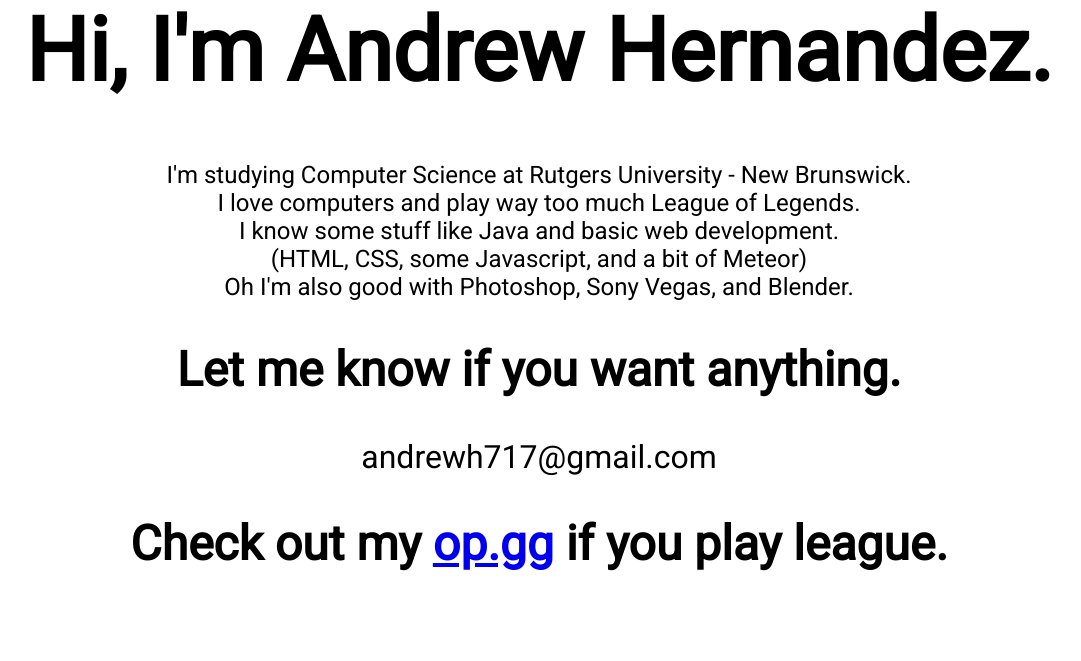
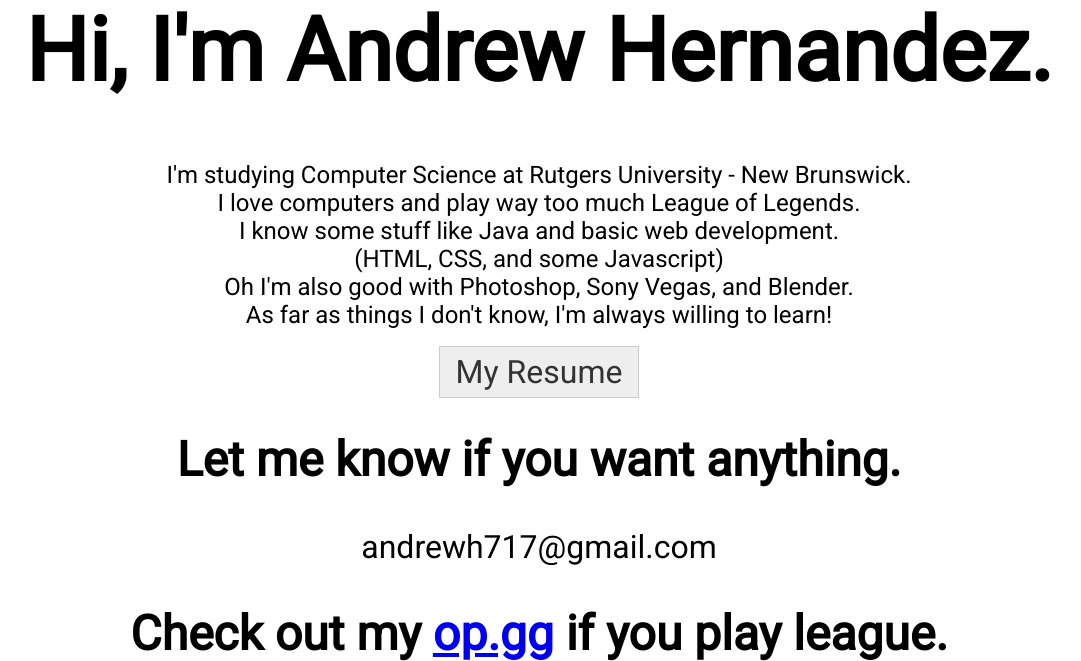
Before and after one commit to andrewh717/andrewh.co, a PHP site: page / in a window 1280 px wide. Shown: the part 500-1161 px from the top of the page, without its empty margins (101-1182 px from the left). Before the commit the page ends 1071 px from the top, so only its background shows below. Run offline with PHP 8.4, Linux system fonts and the light colour scheme.

Commit message:
Added resume and edited summary

```diff
--- a/css/style.css
+++ b/css/style.css
@@ -15,6 +15,14 @@ h3{
 }
 p{
   font-size: 1.5em;
+}
+.button {
+  font-size: 2em;
+  text-decoration: none;
+  background-color: #EEEEEE;
+  color: #333333;
+  padding: 0.2em 0.5em;
+  border: 1px solid #CCCCCC;
 }
 #propic_desktop{
   display: block;
--- a/index.html
+++ b/index.html
@@ -16,11 +16,13 @@
         <p>I'm studying Computer Science at Rutgers University - New Brunswick.<br>
           I love computers and play way too much League of Legends.<br>
           I know some stuff like Java and basic web development.<br>
-          (HTML, CSS, some Javascript, and a bit of Meteor)<br>
-          Oh I'm also good with Photoshop, Sony Vegas, and Blender.
+          (HTML, CSS, and some Javascript)<br>
+          Oh I'm also good with Photoshop, Sony Vegas, and Blender.<br>
+          As far as things I don't know, I'm always willing to learn!
         </p>
+        <a href="resume/Andrew Hernandez Resume v4.pdf" class="button" target="_blank">My Resume</a>
         <h2>Let me know if you want anything.</h2>
         <h3>andrewh717@gmail.com</h3>
-        <h2>Check out my <a href="http://na.op.gg/summoner/userName=beautifulcuban" target="andrew's op.gg">op.gg</a> if you play league.</h2>
+        <h2>Check out my <a href="http://na.op.gg/summoner/userName=beautifulcuban" target="_blank">op.gg</a> if you play league.</h2>
     </body>
   </html>
```
Also changed, not shown: 1 other file.
